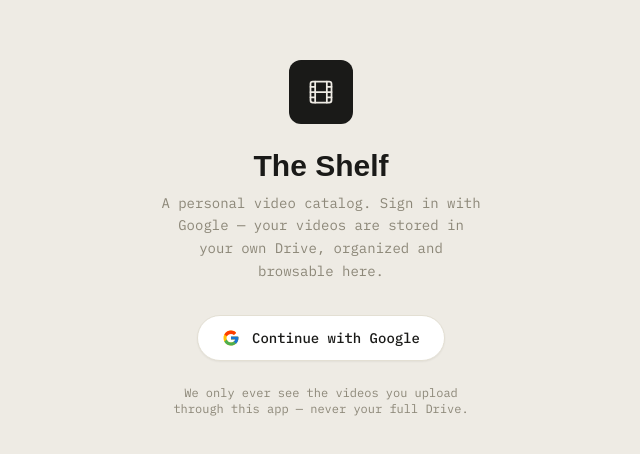
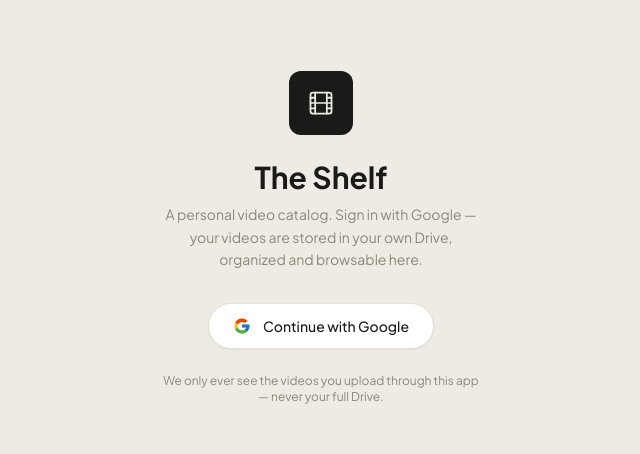
Before and after one commit to Runitdamar/video-library, a Next.js app: page / in a window 1280 px wide. Shown: the part 162-616 px from the top of the page, without its empty margins (319-959 px from the left). Built offline with nearby package versions, Linux system fonts and the light colour scheme; no server answers.

Commit message:
Update root layout to use Plus Jakarta Sans and font-sans class

```diff
--- a/src/app/layout.js
+++ b/src/app/layout.js
@@ -2,8 +2,8 @@
 import Providers from "@/components/Providers";
 
 export const metadata = {
-  title: "The Shelf — Video Library",
-  description: "Your personal video catalog, backed by Google Drive.",
+  title: "Your Library — Video Library",
+  description: "Your videos. In your Drive.",
 };
 
 export default function RootLayout({ children }) {
@@ -11,11 +11,11 @@
     <html lang="en">
       <head>
         <link
-          href="https://fonts.googleapis.com/css2?family=Bitter:ital,wght@0,400;0,600;0,700;1,400&family=IBM+Plex+Mono:wght@400;500&display=swap"
+          href="https://fonts.googleapis.com/css2?family=Plus+Jakarta+Sans:ital,wght@0,400;0,500;0,600;0,700;0,800;1,400&family=IBM+Plex+Mono:wght@400;500&display=swap"
           rel="stylesheet"
         />
       </head>
-      <body className="bg-paper text-ink font-mono">
+      <body className="bg-paper text-ink font-sans">
         <Providers>{children}</Providers>
       </body>
     </html>
```
